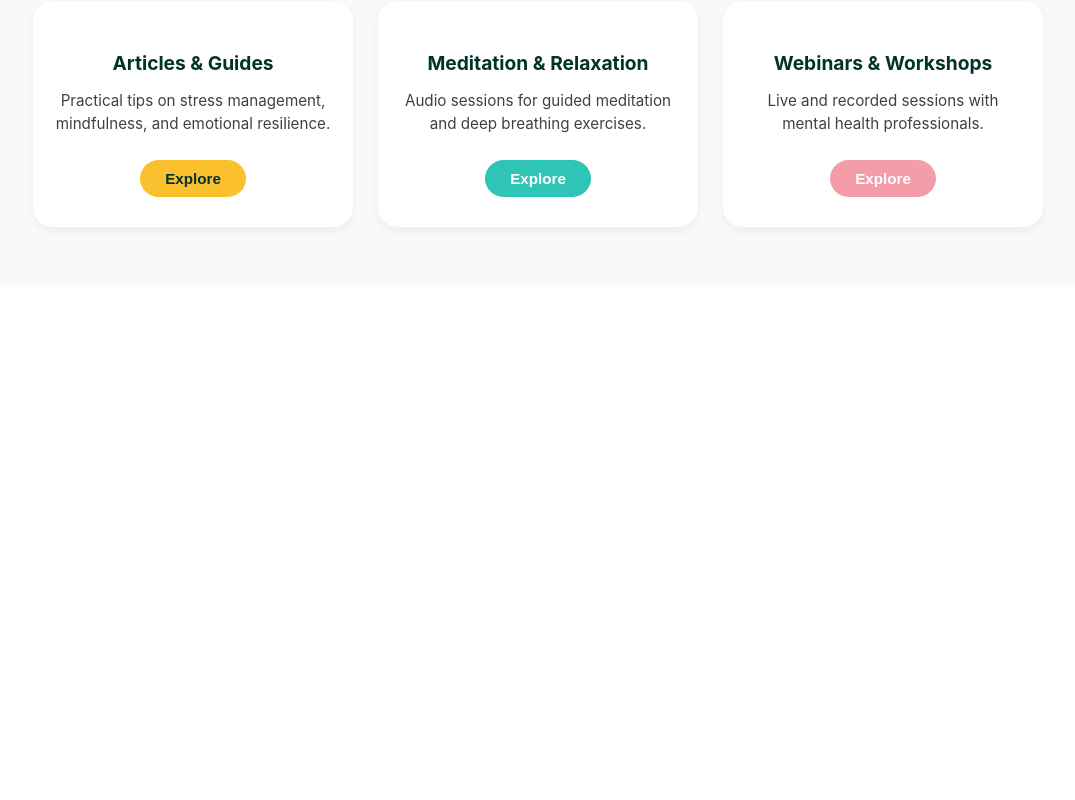
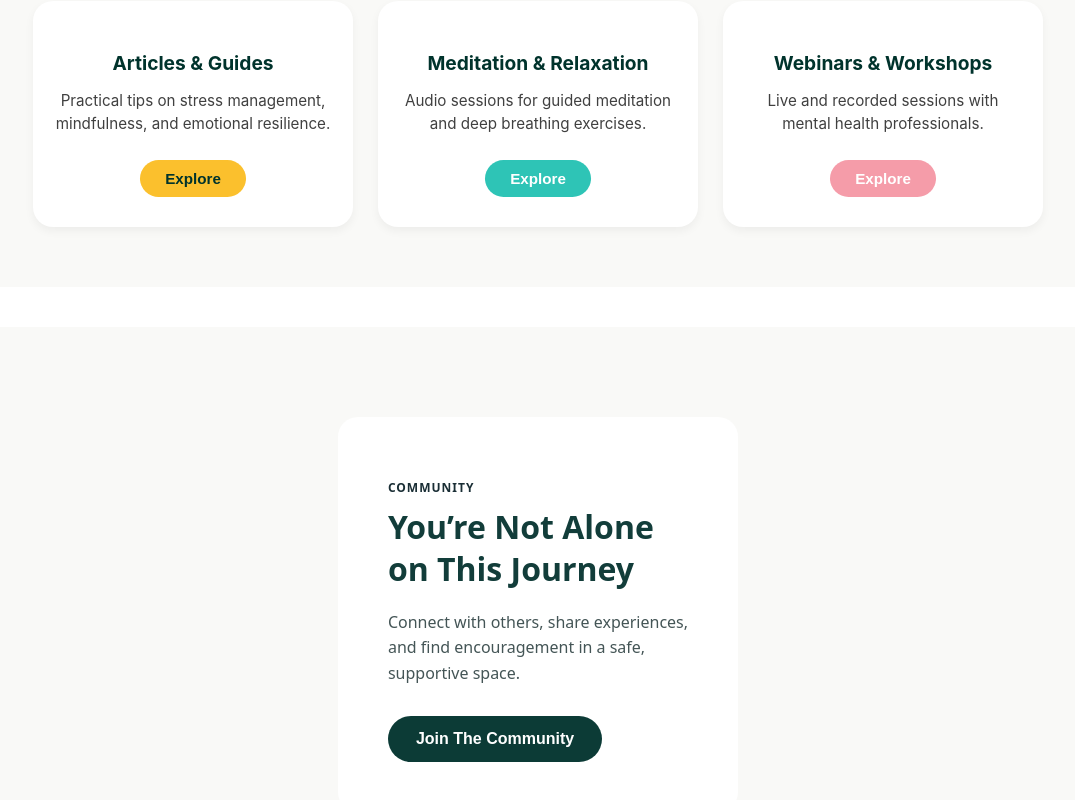
Before and after one commit to Jayanithi-R/wellbeing-app, a React (Create React App) app: page / in a window 1280 px wide. Shown: the part 3376-4176 px from the top of the page, without its empty margins (102-1177 px from the left). Before the commit the page ends 3663 px from the top, so only its background shows below. Built offline with nearby package versions, Linux system fonts and the light colour scheme.

Commit message:
worked on the faq section.jsx and communitysection.jsx

```diff
--- a/src/App.js
+++ b/src/App.js
@@ -5,6 +5,8 @@ import HowItWorks from './components/HowItWorks';
 import ServicesSection from './components/ServiceCard';
 import TestimonialsSection from './components/TestimonialsSection';
 import ResourcesSection from './components/ResourcesSection';
+import CommunitySection from './components/CommunitySection';
+
 
 function App() {
   return (
@@ -15,6 +17,7 @@ function App() {
       <ServicesSection />
       <TestimonialsSection />
       <ResourcesSection />
+      <CommunitySection />
     </div>
   );
 }
--- /dev/null
+++ b/src/components/CommunitySection.jsx
@@ -0,0 +1,108 @@
+import React from "react";
+// import communityImage from "./c99845ec-c0cc-4bcc-bc0a-b5d1f923bee4.png"; // use your uploaded image
+
+const CommunitySection = () => {
+  return (
+    <section
+     style={{
+        display: "flex",
+        justifyContent: "space-between",
+        alignItems: "center",
+        backgroundColor: "#f9f9f7",
+        padding: "50px",
+        margin: "40px auto",
+        maxWidth: "100%",
+        boxSizing: "border-box",
+        fontFamily:
+          "system-ui, -apple-system, BlinkMacSystemFont, 'Segoe UI', Roboto, Oxygen, Ubuntu, Cantarell, 'Open Sans', 'Helvetica Neue', sans-serif",
+      }}>
+
+        <div
+      style={{
+        display: "flex",
+        justifyContent: "space-between",
+        alignItems: "center",
+        backgroundColor: "#ffffffff",
+        borderRadius: "20px",
+        padding: "50px",
+        margin: "40px auto",
+        maxWidth: "1100px",
+        boxSizing: "border-box",
+        fontFamily:
+          "system-ui, -apple-system, BlinkMacSystemFont, 'Segoe UI', Roboto, Oxygen, Ubuntu, Cantarell, 'Open Sans', 'Helvetica Neue', sans-serif",
+      }}
+    >
+      {/* Left Content */}
+      <div style={{ flex: 1, maxWidth: "500px" }}>
+        <p
+          style={{
+            fontSize: "12px",
+            fontWeight: 600,
+            color: "#1a2e35",
+            textTransform: "uppercase",
+            marginBottom: "10px",
+            letterSpacing: "1px",
+          }}
+        >
+          COMMUNITY
+        </p>
+
+        <h2
+          style={{
+            fontSize: "32px",
+            fontWeight: 700,
+            color: "#123d3a",
+            margin: "0 0 20px",
+            lineHeight: 1.3,
+          }}
+        >
+          You’re Not Alone <br /> on This Journey
+        </h2>
+
+        <p
+          style={{
+            fontSize: "16px",
+            color: "#445556",
+            lineHeight: 1.6,
+            marginBottom: "30px",
+          }}
+        >
+          Connect with others, share experiences, <br />
+          and find encouragement in a safe, <br />
+          supportive space.
+        </p>
+
+        <button
+          style={{
+            backgroundColor: "#0c3b36",
+            color: "#fff",
+            border: "none",
+            padding: "14px 28px",
+            borderRadius: "999px",
+            fontSize: "16px",
+            fontWeight: 600,
+            cursor: "pointer",
+            transition: "background 0.3s ease",
+          }}
+          onMouseOver={(e) => (e.target.style.backgroundColor = "#092f2a")}
+          onMouseOut={(e) => (e.target.style.backgroundColor = "#0c3b36")}
+        >
+          Join The Community
+        </button>
+      </div>
+
+      {/* Right Image */}
+      {/* <div style={{ flex: 1, display: "flex", justifyContent: "flex-end" }}>
+        <img
+          src={communityImage}
+          alt="Community"
+          style={{ maxWidth: "380px", height: "auto" }}
+        />
+      </div> */}
+    </div>
+    </section>
+
+  );
+};
+
+export default CommunitySection;
```
Also changed, not shown: src/components/FAQSection.jsx (added, +57 -0 lines).
